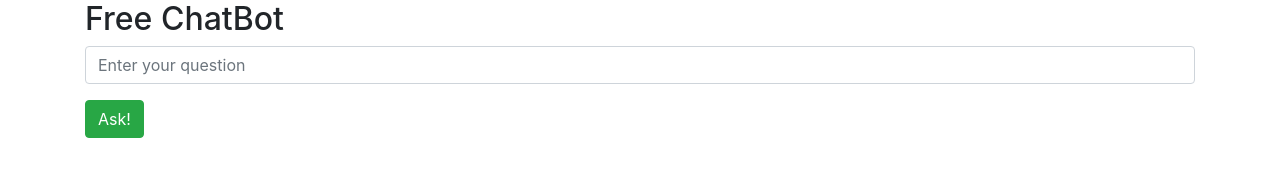
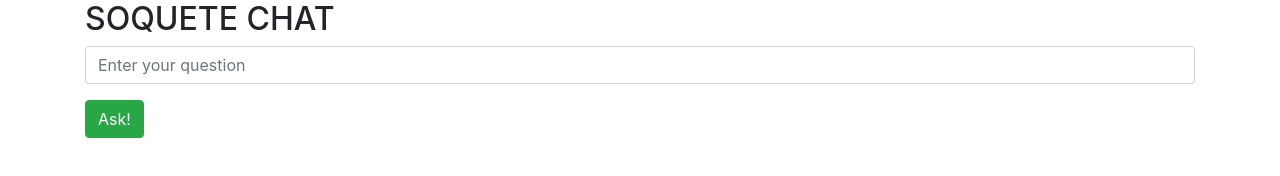
Before and after one commit to amenar1993/CHATBOT, a plain HTML site: page CHAT/index.html in a window 1280 px wide. Drawn offline with nearby package versions, Linux system fonts and the light colour scheme.

Commit message:
index.html

```diff
--- a/CHAT/index.html
+++ b/CHAT/index.html
@@ -3,7 +3,7 @@
 	<head>
 		<meta charset="UTF-8" />
 		<meta name="viewport" content="width=device-width, initial-scale=1.0" />
-		<title>WSP ChatBot</title>
+		<title>ChatBot</title>
 		<link
 			rel="stylesheet"
 			href="https://cdnjs.cloudflare.com/ajax/libs/twitter-bootstrap/4.3.1/css/bootstrap.min.css" />
@@ -31,7 +31,7 @@
 	</head>
 	<body>
 		<div class="container">
-			<h2>Free ChatBot</h2>
+			<h2>SOQUETE CHAT</h2>
 			<div class="form-group">
 				<input
 					type="text"
```
